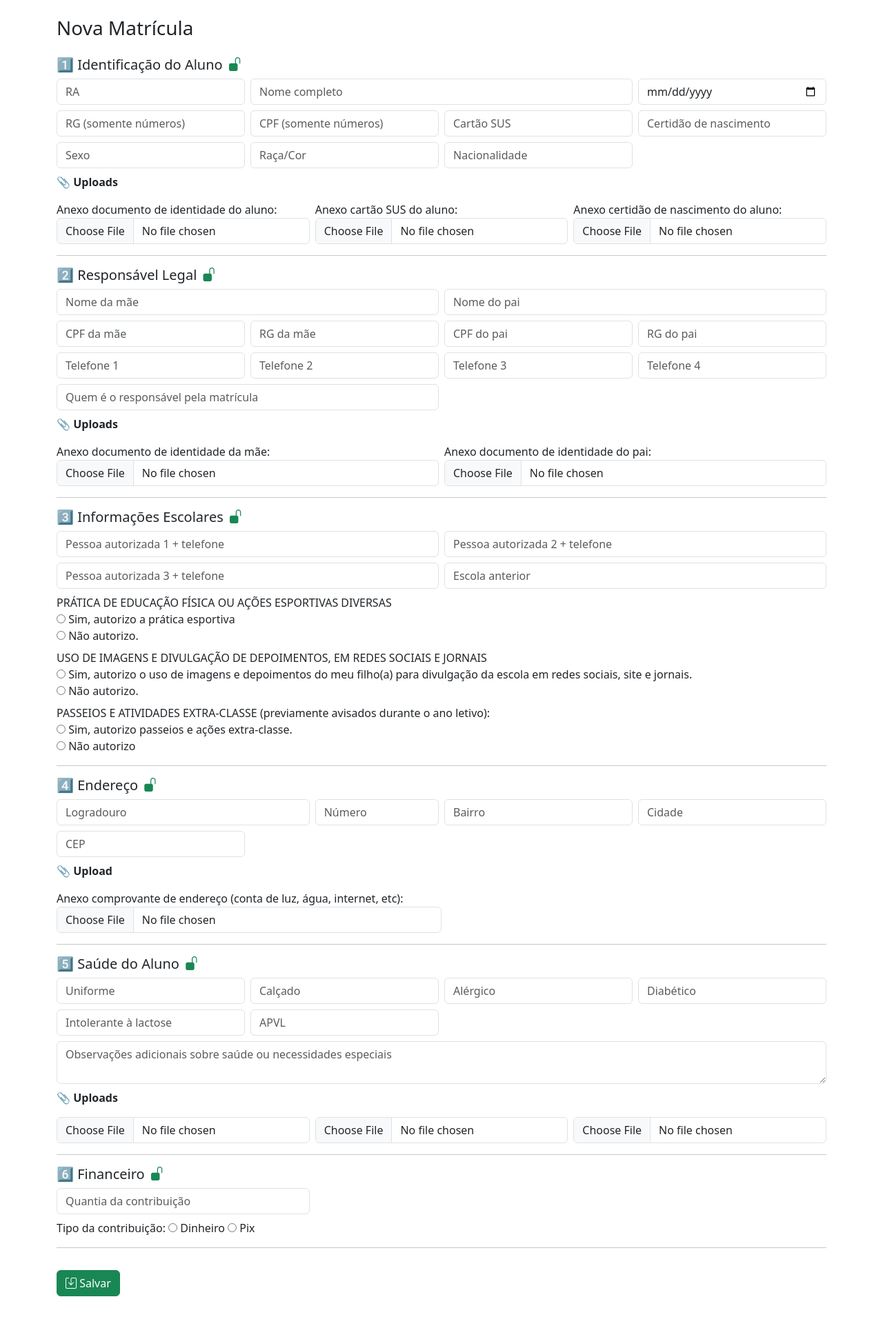
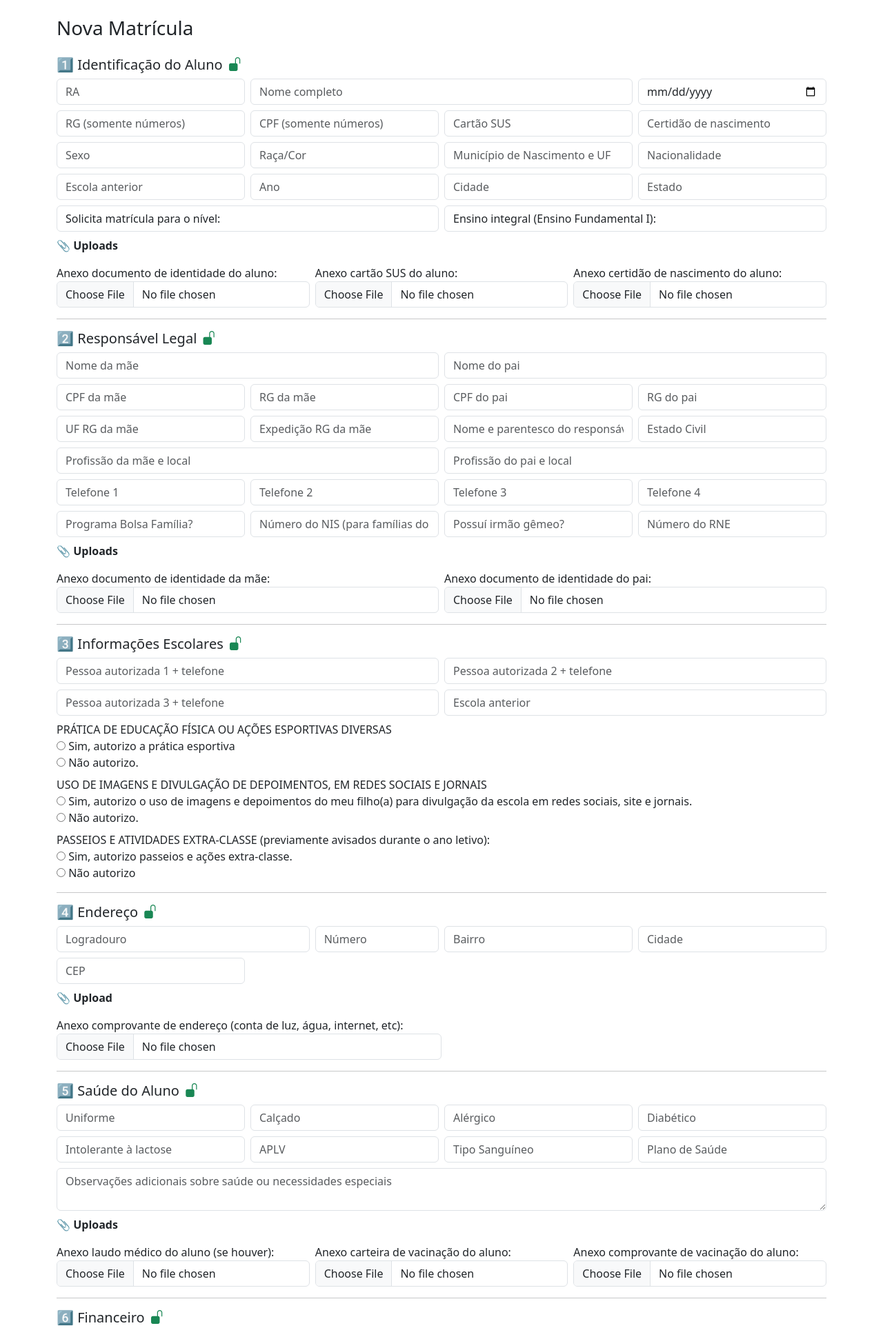
Before and after one commit to gabriel23nonato-png/Projeto_Matricula_v2, a Flask app: page /nova_matricula in a window 1280 px wide. Shown: the top 1926 px of the page at 69% size. Before the commit the page ends 1880 px from the top, so only its background shows below. Run offline with Flask 3, Linux system fonts and the light colour scheme.

Commit message:
Adição de campos de matrícula e destes campos no BD

```diff
--- a/templates/nova_matricula.html
+++ b/templates/nova_matricula.html
@@ -67,16 +67,10 @@
             name="nome_completo"
             class="form-control"
             placeholder="Nome completo"
-            required
           />
         </div>
         <div class="col-md-3">
-          <input
-            type="date"
-            name="data_nascimento"
-            class="form-control"
-            required
-          />
+          <input type="date" name="data_nascimento" class="form-control" />
         </div>
 
         <div class="col-md-3">
@@ -109,10 +103,17 @@
         </div>
 
         <div class="col-md-3">
-          <input name="sexo" class="form-control" placeholder="Sexo" required />
+          <input name="sexo" class="form-control" placeholder="Sexo" />
         </div>
         <div class="col-md-3">
           <input name="raca_cor" class="form-control" placeholder="Raça/Cor" />
+        </div>
+        <div class="col-md-3">
+          <input
+            name="municipio_nascimento"
+            class="form-control"
+            placeholder="Município de Nascimento e UF"
+          />
         </div>
         <div class="col-md-3">
           <input
@@ -120,6 +121,37 @@
             class="form-control"
             placeholder="Nacionalidade"
           />
+        </div>
+
+        <div class="col-md-3">
+          <input
+            name="escola_anterior"
+            class="form-control"
+            placeholder="Escola anterior"
+          />
+        </div>
+        <div class="col-md-3">
+          <input name="ano" class="form-control" placeholder="Ano" />
+        </div>
+        <div class="col-md-3">
+          <input name="cidade" class="form-control" placeholder="Cidade" />
+        </div>
+        <div class="col-md-3">
+          <input name="estado" class="form-control" placeholder="Estado" />
+        </div>
+        <div class="col-md-6">
+          <select name="integral" class="form-control">
+            <option value="">Solicita matrícula para o nível:</option>
+            <option value="infantil_iv">Infantil IV</option>
+            <option value="infantil_v">Infantil V</option>
+          </select>
+        </div>
+        <div class="col-md-6">
+          <select name="integral" class="form-control">
+            <option value="">Ensino integral (Ensino Fundamental I):</option>
+            <option value="integral_sim">Sim</option>
+            <option value="integral_nao">Não</option>
+          </select>
         </div>
       </div>
 
@@ -155,7 +187,6 @@
             name="nome_mae"
             class="form-control"
             placeholder="Nome da mãe"
-            required
           />
         </div>
         <div class="col-md-6">
@@ -167,20 +198,10 @@
         </div>
 
         <div class="col-md-3">
-          <input
-            name="cpf_mae"
-            class="form-control"
-            placeholder="CPF da mãe"
-            required
-          />
+          <input name="cpf_mae" class="form-control" placeholder="CPF da mãe" />
         </div>
         <div class="col-md-3">
-          <input
-            name="rg_mae"
-            class="form-control"
-            placeholder="RG da mãe"
-            required
-          />
+          <input name="rg_mae" class="form-control" placeholder="RG da mãe" />
         </div>
         <div class="col-md-3">
           <input name="cpf_pai" class="form-control" placeholder="CPF do pai" />
@@ -191,10 +212,55 @@
 
         <div class="col-md-3">
           <input
+            name="uf_rg_mae"
+            class="form-control"
+            placeholder="UF RG da mãe"
+          />
+        </div>
+        <div class="col-md-3">
+          <input
+            name="expedicao_rg_mae"
+            class="form-control"
+            placeholder="Expedição RG da mãe"
+          />
+        </div>
+
+        <div class="col-md-3">
+          <input
+            name="responsavel_matricula"
+            class="form-control"
+            placeholder="Nome e parentesco do responsável pela matrícula"
+          />
+        </div>
+
+        <div class="col-md-3">
+          <input
+            name="estado_civil_mae"
+            class="form-control"
+            placeholder="Estado Civil"
+          />
+        </div>
+
+        <div class="col-md-6">
+          <input
+            name="profissao_mae"
+            class="form-control"
+            placeholder="Profissão da mãe e local"
+          />
+        </div>
+        <div class="col-md-6">
+          <input
+            name="profissao_pai"
+            class="form-control"
+            placeholder="Profissão do pai e local"
+          />
+        </div>
+
+        <div class="col-md-3">
+          <input
             name="telefone1"
             class="form-control"
             placeholder="Telefone 1"
-            required
           />
         </div>
         <div class="col-md-3">
@@ -218,13 +284,29 @@
             placeholder="Telefone 4"
           />
         </div>
-
-        <div class="col-md-6">
+        <div class="col-md-3">
           <input
-            name="responsavel_matricula"
+            name="bolsa_familia"
             class="form-control"
-            placeholder="Quem é o responsável pela matrícula"
+            placeholder="Programa Bolsa Família?"
           />
+        </div>
+        <div class="col-md-3">
+          <input
+            name="nis"
+            class="form-control"
+            placeholder="Número do NIS (para famílias do Bolsa Família)"
+          />
+        </div>
+        <div class="col-md-3">
+          <input
+            name="gemeo"
+            class="form-control"
+            placeholder="Possuí irmão gêmeo?"
+          />
+        </div>
+        <div class="col-md-3">
+          <input name="rne" class="form-control" placeholder="Número do RNE" />
         </div>
       </div>
 
@@ -281,10 +363,10 @@
         </div>
       </div>
       <div class="mt-2">
-        <label
-          >PRÁTICA DE EDUCAÇÃO FÍSICA OU AÇÕES ESPORTIVAS DIVERSAS</label
+        <label>PRÁTICA DE EDUCAÇÃO FÍSICA OU AÇÕES ESPORTIVAS DIVERSAS</label
         ><br />
-        <input type="radio" name="permite_fotos" value="Sim" /> Sim, autorizo a prática esportiva<br />
+        <input type="radio" name="permite_fotos" value="Sim" /> Sim, autorizo a
+        prática esportiva<br />
         <input type="radio" name="permite_fotos" value="Não" /> Não autorizo.
       </div>
       <div class="mt-2">
@@ -383,13 +465,23 @@
           />
         </div>
         <div class="col-md-3">
-          <input name="apvl" class="form-control" placeholder="APVL" />
+          <input name="aplv" class="form-control" placeholder="APLV" />
+        </div>
+        <div class="col-md-3">
+          <input
+            name="tipo_sanguineo"
+            class="form-control"
+            placeholder="Tipo Sanguíneo"
+          />
+        </div>
+        <div class="col-md-3">
+          <input
+            name="plano"
+            class="form-control"
+            placeholder="Plano de Saúde"
+          />
         </div>
       </div>
-
-      <!-- <div class="row g-2">
-
-      </div> -->
 
       <textarea
         name="observacoes"
@@ -400,14 +492,11 @@
       <p class="mt-2"><strong>📎 Uploads</strong></p>
       <div class="row g-2">
         <div class="col-md-4">
-          <input
-            type="file"
-            name="doc_laudo"
-            class="form-control"
-            placeholder="Laudo (se houver)"
-          />
+          <label>Anexo laudo médico do aluno (se houver):</label>
+          <input type="file" name="doc_laudo" class="form-control" />
         </div>
         <div class="col-md-4">
+          <label>Anexo carteira de vacinação do aluno:</label>
           <input
             type="file"
             name="doc_carteira_vacinacao"
@@ -415,6 +504,7 @@
           />
         </div>
         <div class="col-md-4">
+          <label>Anexo comprovante de vacinação do aluno:</label>
           <input
             type="file"
             name="doc_comprovante_vacinacao"
```
Also changed, not shown: adicionar_coluna.py (added, +16 -0 lines), database/database/alunosv3.db, 1 other file.
